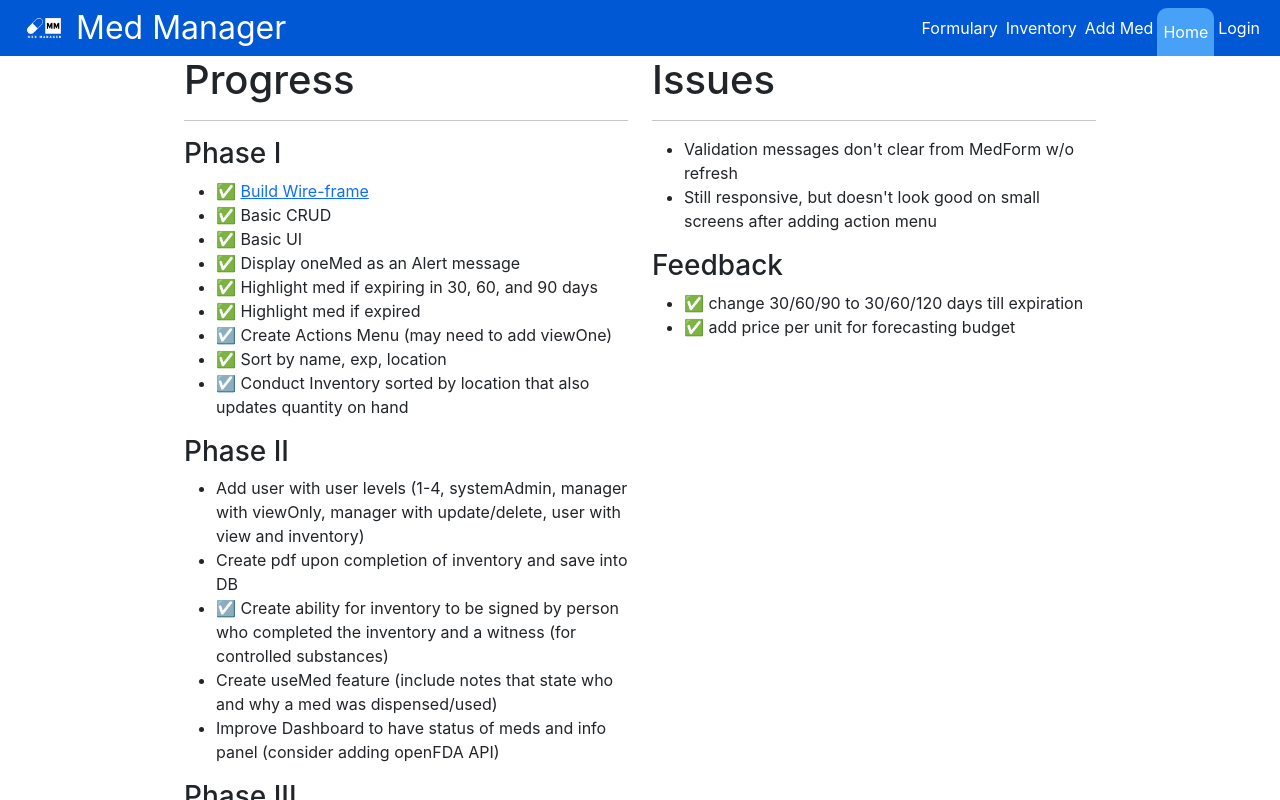
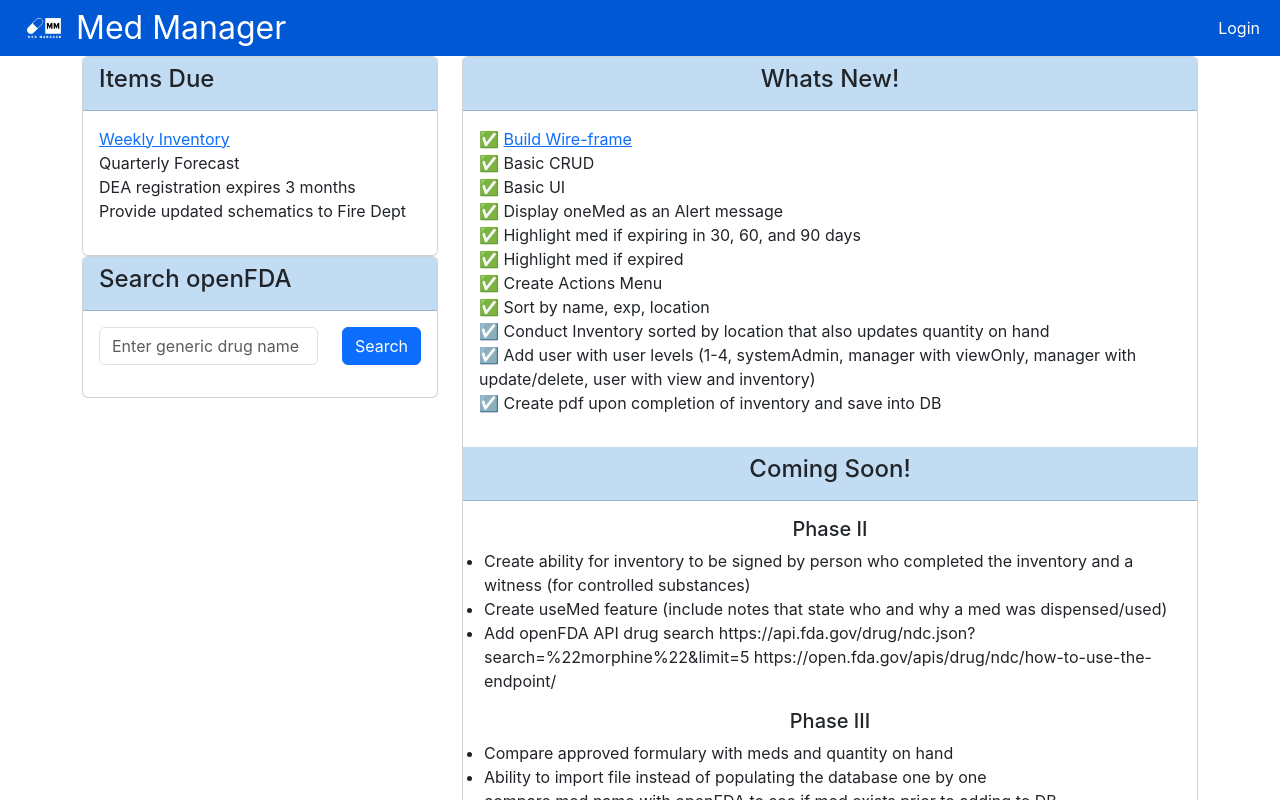
Before and after one commit to TRSCode/formularyManager, a React (Create React App) app in the folder client/: page /dashboard in a window 1280 px wide. Shown: the top 800 px of the page. Built offline with nearby package versions, Linux system fonts and the light colour scheme; no server answers.

Commit message:
style updated on forms and dashboard

```diff
--- a/client/src/Navbar.js
+++ b/client/src/Navbar.js
@@ -33,16 +33,16 @@ export default function Navbar() {
         <a href="/dashboard" className="site-title"><img src={logoMM} className="logoSize me-2" alt="Med Manager" />Med Manager</a>
         {(user && user.firstName) && <span className="site-title">Welcome {user.firstName}!</span>}
         <ul>
-
-            <CustomLink href="/formulary">Formulary</CustomLink>
-            <CustomLink href="/formulary/inventory">Inventory</CustomLink>
-            <CustomLink href="/add">Add Med</CustomLink>
-            <CustomLink href="/dashboard">Home</CustomLink>
-            {(user && user.firstName) ?
+        {user && user.firstName && (
+            <>
+                <CustomLink href="/formulary">Formulary</CustomLink>
+                <CustomLink href="/formulary/inventory">Inventory</CustomLink>
+                <CustomLink href="/add">Add Med</CustomLink>
+                <CustomLink href="/dashboard">Home</CustomLink>
                 <li><a href="" onClick={handleLogout}>Logout</a></li>
-                :
-                <CustomLink href="/login">Login</CustomLink>
-            }
+            </>
+        )}
+        {(!user || !user.firstName) && <CustomLink href="/login">Login</CustomLink>}
         </ul>
     </nav>
 }
--- a/client/src/components/Dashboard.jsx
+++ b/client/src/components/Dashboard.jsx
@@ -1,55 +1,130 @@
+// export default function Dashboard() {
+//     // return <h1>Dashboard</h1>
+//     return(
+//         <div className="container col-9 d-flex">
+//             <div className="container col-6">
+//                 <h1>Progress</h1>
+//                 <hr/>
+//                 <h3>Phase I</h3>
+
+//                 <h3>Phase II</h3>
+//                 <ul>
+//                     <li>Add user with user levels (1-4, systemAdmin, manager with viewOnly, manager with update/delete, user with view and inventory)</li>
+//                     <li>Create pdf upon completion of inventory and save into DB</li>
+//                     <li>☑️ Create ability for inventory to be signed by person who completed the inventory and a witness (for controlled substances) </li>
+//                     <li>Create useMed feature (include notes that state who and why a med was dispensed/used)</li>
+//                     <li>Improve Dashboard to have status of meds and info panel (consider adding openFDA API) </li>
+//                 </ul>
+//                 <h3>Phase III</h3>
+//                 <ul>
+//                     <li>Compare approved formulary with meds and quantity on hand</li>
+//                     <li>Ability to import file instead of populating the database one by one</li>
+//                     <li>Add openFDA API drug search https://api.fda.gov/drug/ndc.json?search=%22morphine%22&limit=5  https://open.fda.gov/apis/drug/ndc/how-to-use-the-endpoint/ </li>
+//                     <li>compare med name with openFDA to see if med exists prior to adding to DB</li>
+//                     <li>Improve style</li>
+//                     <li>Deploy</li>
+//                 </ul>
+//             </div>
+//             <div className="container col-6">
+//                 <h1>Issues</h1>
+//                 <hr/>
+//                 <ul>
+//                     <li>Validation messages don't clear from MedForm w/o refresh </li>
+//                     <li>Still responsive, but doesn't look good on small screens after adding action menu</li>
+//                 </ul>
+//                 <h3>Feedback</h3>
+//                 <ul>
+//                     <li>✅ change 30/60/90 to 30/60/120 days till expiration</li>
+//                     <li>✅ add price per unit for forecasting budget</li>
+//                 </ul>
+//             </div>
+//         </div>
+//     )
+
+
+// }
+
+
 export default function Dashboard() {
-    // return <h1>Dashboard</h1>
-    return(
-        <div className="container col-9 d-flex">
-            <div className="container col-6">
-                <h1>Progress</h1>
-                <hr/>
-                <h3>Phase I</h3>
-                <ul>
+    return (
+        <div className="container">
+            <div className="row">
+                <div className="col-md-4">
+                    <div className="card">
+                        <div className="card-header dashHeader">
+                            <h4 className="card-title">Items Due</h4>
+                        </div>
+                        <div className="card-body">
+                        <ul className="list-unstyled" style={{ paddingLeft: '0', textAlign: 'left' }}>
+                                <li><a href="#">Weekly Inventory</a></li>
+                                <li>Quarterly Forecast</li>
+                                <li>DEA registration expires 3 months</li>
+                                <li>Provide updated schematics to Fire Dept</li>
+                            </ul>
+                        </div>
+                    </div>
+                    <div className="card">
+                        <div className="card-header dashHeader">
+                            <h4 className="card-title">Search openFDA</h4>
+                        </div>
+                        <div className="card-body">
+                            <form className="mb-3">
+                                <div className="mb-3">
+                                    <div className="row">
+                                        <div className="col">
+                                            <input type="text" className="form-control" id="searchInput" placeholder="Enter generic drug name" />
+                                        </div>
+                                        <div className="col-auto">
+                                            <button type="submit" className="btn btn-primary">Search</button>
+                                        </div>
+                                    </div>
+                                </div>
+                            </form>
+                        </div>
+                    </div>
+                </div>
+                <div className="col-md-8">
+                    <div className="card text-center">
+                        <div className="card-header dashHeader">
+                            <h4 className="card-title">Whats New!</h4>
+                        </div>
+                        <div className="card-body">
+                            <ul className="list-unstyled" style={{ paddingLeft: '0', textAlign: 'left' }}>
                                 <li>✅ <a href="https://share.balsamiq.com/c/3Yqk3JmJ2fAgsPf2rBaH7S.png">Build Wire-frame</a></li>
                                 <li>✅ Basic CRUD</li>
                                 <li>✅ Basic UI</li>
                                 <li>✅ Display oneMed as an Alert message</li>
                                 <li>✅ Highlight med if expiring in 30, 60, and 90 days</li>
                                 <li>✅ Highlight med if expired</li>
-                    <li>☑️ Create Actions Menu (may need to add viewOne)</li>
+                                <li>✅ Create Actions Menu</li>
                                 <li>✅ Sort by name, exp, location</li>
                                 <li>☑️ Conduct Inventory sorted by location that also updates quantity on hand</li>
+                                <li>☑️ Add user with user levels (1-4, systemAdmin, manager with viewOnly, manager with update/delete, user with view and inventory)</li>
+                                <li>☑️ Create pdf upon completion of inventory and save into DB</li>
                             </ul>
-                <h3>Phase II</h3>
-                <ul>
-                    <li>Add user with user levels (1-4, systemAdmin, manager with viewOnly, manager with update/delete, user with view and inventory)</li>
-                    <li>Create pdf upon completion of inventory and save into DB</li>
-                    <li>☑️ Create ability for inventory to be signed by person who completed the inventory and a witness (for controlled substances) </li>
+                        </div>
+                        <div className="card-header dashHeader">
+                            <h4 className="card-title">Coming Soon!</h4>
+                        </div>
+                        <div className="card-body">
+                            <h5>Phase II</h5>
+                            <ul  style={{ paddingLeft: '5px', textAlign: 'left' }}>
+                                <li>Create ability for inventory to be signed by person who completed the inventory and a witness (for controlled substances) </li>
                                 <li>Create useMed feature (include notes that state who and why a med was dispensed/used)</li>
-                    <li>Improve Dashboard to have status of meds and info panel (consider adding openFDA API) </li>
+                                <li>Add openFDA API drug search https://api.fda.gov/drug/ndc.json?search=%22morphine%22&limit=5  https://open.fda.gov/apis/drug/ndc/how-to-use-the-endpoint/ </li>
                             </ul>
-                <h3>Phase III</h3>
-                <ul>
+                            <h5>Phase III</h5>
+                            <ul style={{ paddingLeft: '5px', textAlign: 'left' }}>
                                 <li>Compare approved formulary with meds and quantity on hand</li>
                                 <li>Ability to import file instead of populating the database one by one</li>
-                    <li>Add openFDA API drug search https://api.fda.gov/drug/ndc.json?search=%22morphine%22&limit=5  https://open.fda.gov/apis/drug/ndc/how-to-use-the-endpoint/ </li>
                                 <li>compare med name with openFDA to see if med exists prior to adding to DB</li>
                                 <li>Improve style</li>
                                 <li>Deploy</li>
                             </ul>
                         </div>
-            <div className="container col-6">
-                <h1>Issues</h1>
-                <hr/>
-                <ul>
-                    <li>Validation messages don't clear from MedForm w/o refresh </li>
-                    <li>Still responsive, but doesn't look good on small screens after adding action menu</li>
-                </ul>
-                <h3>Feedback</h3>
-                <ul>
-                    <li>✅ change 30/60/90 to 30/60/120 days till expiration</li>
-                    <li>✅ add price per unit for forecasting budget</li>
-                </ul>
                     </div>
                 </div>
-    )
-
-
+            </div>
+        </div>
+    );
 }
--- a/client/src/components/InventoryMeds.jsx
+++ b/client/src/components/InventoryMeds.jsx
@@ -9,7 +9,7 @@ const InventoryMeds = () => {
 
     useEffect(() => {
         axios
-            .get('http://localhost:8000/api/formulary', {withCredentials:true})
+            .get('http://localhost:8000/api/formulary', { withCredentials: true })
             .then((response) => {
                 // Group medications by location (acc = accumulator)
                 const groupedMedications = response.data.reduce((acc, medication) => {
@@ -50,9 +50,10 @@ const InventoryMeds = () => {
             ...prevInventoryAmounts,
             [medicationId]: value,
         }));
-        setMedications(medications.map((item)=>{return (item.id===medicationId) ? {...item, inventory:value} : item}))
+        setMedications((prevMedications) =>
+            prevMedications.map((item) => (item.id === medicationId ? { ...item, inventory: value } : item))
+        );
     };
-// -----------------------6th attempt-------------------------
 
     const handleSubmit = (e) => {
         e.preventDefault();
@@ -63,7 +64,6 @@ const handleSubmit = (e) => {
             _id: medication._id,
             inventoryAmount: inventoryAmounts[medication.id] || '',
         }));
-    // console.log(updatedMedications);
 
         // Make an HTTP request to update the inventory in the backend
         const url = 'http://localhost:8000/api/formulary/updateInventory';
@@ -71,9 +71,7 @@ const handleSubmit = (e) => {
             .patch(url, { medications: updatedMedications })
             .then((response) => {
                 // Handle successful response
-            // console.log(response.data);
                 navigate('/formulary/inventory/printable');
-            // navigate('/formulary/inventory/printable', { state: { inventory: response.data.medications } });
             })
             .catch((error) => {
                 // Handle error
@@ -84,45 +82,43 @@ const handleSubmit = (e) => {
         setInventoryAmounts({});
     };
 
-// heck of a time figuring out how to update a field in multiple objects in an array of objects.  Attempted update, updateMany, finally bulkWrite
-
     return (
-        <form onSubmit={handleSubmit}>
+        <div className="container-fluid formBG">
+            <h1 className="text-center text-light mb-0">Inventory</h1>
+            <form onSubmit={handleSubmit} className="mt-5">
                 {medications.map((medication) => (
                     <div className="row gap-x-20 ms-3 me-3" key={medication.id}>
-                    <div className="col-md-4">
+                        <div className="col-2 md-">
                             <p>
-                            <label className="form-label fw-bolder">{medication.storageLocation}</label>
+                                <label className="form-label fw-bolder text-light">{medication.storageLocation}</label>
                             </p>
                         </div>
-                    <div className="col-md-8">
+                        <div className="col-md-10">
                             <div className="d-flex align-items-center">
-                            <p className="me-3">
-                                <label className="form-label fw-semibold">{medication.medication}</label>
-                                <label className="form-label ms-3">{medication.description}</label>
-                                <label className="form-label ms-3">{medication.unitType}</label>
-                                <label className="form-label ms-3">Lot #: {medication.lotNumber}</label>
-                                <label className="form-label ms-3">Exp: {medication.expiration}</label>
-                                <label className="form-label ms-3">QTY: {medication.onHand}</label>
+                                <p className="me-3 col-8">
+                                    <label className="form-label fw-semibold text-light">{medication.medication}</label>
+                                    <label className="form-label ms-3 text-light">{medication.description}</label>
+                                    <label className="form-label ms-3 text-light">{medication.unitType}</label>
+                                    <label className="form-label ms-3 text-light">Lot #: {medication.lotNumber}</label>
+                                    <label className="form-label ms-3 text-light">Exp: {medication.expiration}</label>
+                                    <label className="form-label ms-3 text-light">QTY: {medication.onHand}</label>
                                 </p>
                                 <input
                                     type="number"
                                     className="form-control"
                                     placeholder="Enter inventory amount"
                                     value={inventoryAmounts[medication.id] || ''}
-
-                                // onChange={(e) => setMedications(medications.map((item)=>{return (item.id===medication.id) ? {...item, inventory:e.target.value} : item}))}
                                     onChange={(e) => handleInventoryChange(medication.id, e)}
-
                                 />
                             </div>
                         </div>
                     </div>
                 ))}
-            <button type="submit" className="btn btn-primary">
+                <button type="submit" className="btn btn-dark mt-3">
                     Submit
                 </button>
             </form>
+        </div>
     );
 };
 
--- a/client/src/components/MedForm.jsx
+++ b/client/src/components/MedForm.jsx
@@ -75,7 +75,7 @@ const MedForm = (props) => {
     }
 
     return (
-        <form onSubmit={onSubmitHandler} className="form-control p-3 mb-2 bg-dark text-white col-9">
+        <form onSubmit={onSubmitHandler} className="form-control p-3 mb-2 formBG text-white col-9">
             <h2>Add A Medication</h2>
             {successMessage && <h3 className="text-success">{successMessage}</h3>}
             <div className="row gap-x-20">
@@ -244,7 +244,7 @@ const MedForm = (props) => {
                     </p>
                 </div>
             </div>
-            <input type="submit" className="btn btn-secondary mx-3"/>
+            <input type="submit" className="btn btn-dark mx-3"/>
         </form>
     )
 }
--- a/client/src/components/MedUpdate.jsx
+++ b/client/src/components/MedUpdate.jsx
@@ -82,7 +82,7 @@ const MedUpdate = () => {
         }
 
     return (
-        <form onSubmit={onSubmitHandler} className="form-control p-3 mb-2 bg-dark text-white col-9">
+        <form onSubmit={onSubmitHandler} className="form-control p-3 mb-2 formBG  text-white col-9">
         <h2>Update {medication}</h2>
         {/* {successMessage && <h3 className="text-success">{successMessage}</h3>} */}
         <div className="row gap-x-20">
@@ -251,7 +251,7 @@ const MedUpdate = () => {
                 </p>
             </div>
         </div>
-        <input type="submit" className="btn btn-secondary mx-3"/>
+        <input type="submit" className="btn btn-dark mx-3"/>
     </form>
 )
 }
--- a/client/src/components/user/Login.jsx
+++ b/client/src/components/user/Login.jsx
@@ -1,6 +1,7 @@
 import React, { useState } from 'react';
 import axios from 'axios';
 import { useNavigate, Link } from 'react-router-dom';
+
 const Login = (props) => {
     const navigate = useNavigate();
     const [userLogin, setUserLogin] = useState({
@@ -9,12 +10,12 @@ const Login = (props) => {
     })
 
     const changeHandler = (e) => {
-        setUserLogin({...userLogin, [e.target.name]: e.target.value})
+        setUserLogin({ ...userLogin, [e.target.name]: e.target.value })
     }
 
     const loginHandler = (e) => {
         e.preventDefault();
-        axios.post("http://localhost:8000/api/login", userLogin, {withCredentials: true})
+        axios.post("http://localhost:8000/api/login", userLogin, { withCredentials: true })
             .then((res) => {
                 console.log(res);
                 navigate("/dashboard");
@@ -24,21 +25,28 @@ const Login = (props) => {
             })
     }
 
+    return (
+        <div className="container-fluid formBG pb-3">
+            <div className="row justify-content-center">
+                <div className="col-md-6 mt-5">
+                    <h2 className="text-light mb-4">Login</h2>
+                    <form onSubmit={loginHandler}>
+                        <div className="form-group">
+                            <label className="text-light">Email:</label>
+                            <input type="text" className="form-control" name="email" onChange={changeHandler} value={userLogin.email} />
+                        </div>
 
-    return (
-        <div>
-            <h2>Login</h2>
-            <form onSubmit={loginHandler}>
-                <label>Email: </label>
-                <input type="text" name="email" onChange={changeHandler} value={userLogin.email}/>
+                        <div className="form-group">
+                            <label className="text-light">Password:</label>
+                            <input type="password" className="form-control" name="password" onChange={changeHandler} value={userLogin.password} />
+                        </div>
 
-                <label>Password: </label>
-                <input type="password" name="password" onChange={changeHandler} value={userLogin.password}/>
-
-                <button type="submit">Login</button>
-                <br/>
-                <Link to="/">Don't have an account?</Link>
-            </form>
+                        <button type="submit" className="btn btn-dark">Login</button>
+                        <br />
+                        <Link to="/" className="text-light">Don't have an account?</Link>
+                    </form>
+                </div>
+            </div>
         </div>
     )
 }
--- a/client/src/styles.css
+++ b/client/src/styles.css
@@ -59,6 +59,10 @@ body {
     background-color: #6dcdf7;
 }
 
+.dashHeader {
+    background-color: #c2dcf4;
+}
+
 .legend30 {
     background-color: #f8d7da;
 }
@@ -93,3 +97,10 @@ body {
 .smaller-text {
     font-size: 0.8rem;
 }
+
+.formBG {
+    background-color: #5d646b;
+}
+.submitBG {
+    background-color: #313234;
+}
```
Also changed, not shown: client/src/components/user/Register.jsx (+36 -26 lines), 1 other file (tests, documents, lock files or other folders). Lines whose indentation alone changed are shown as unchanged.
